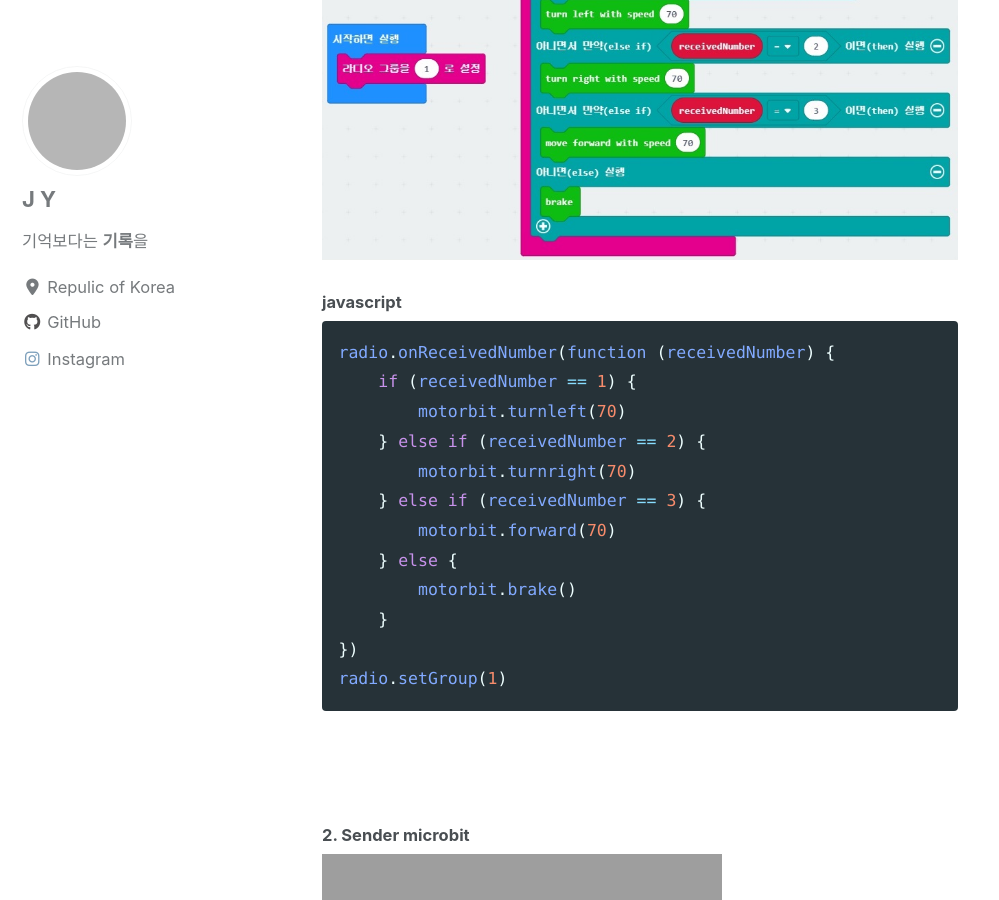
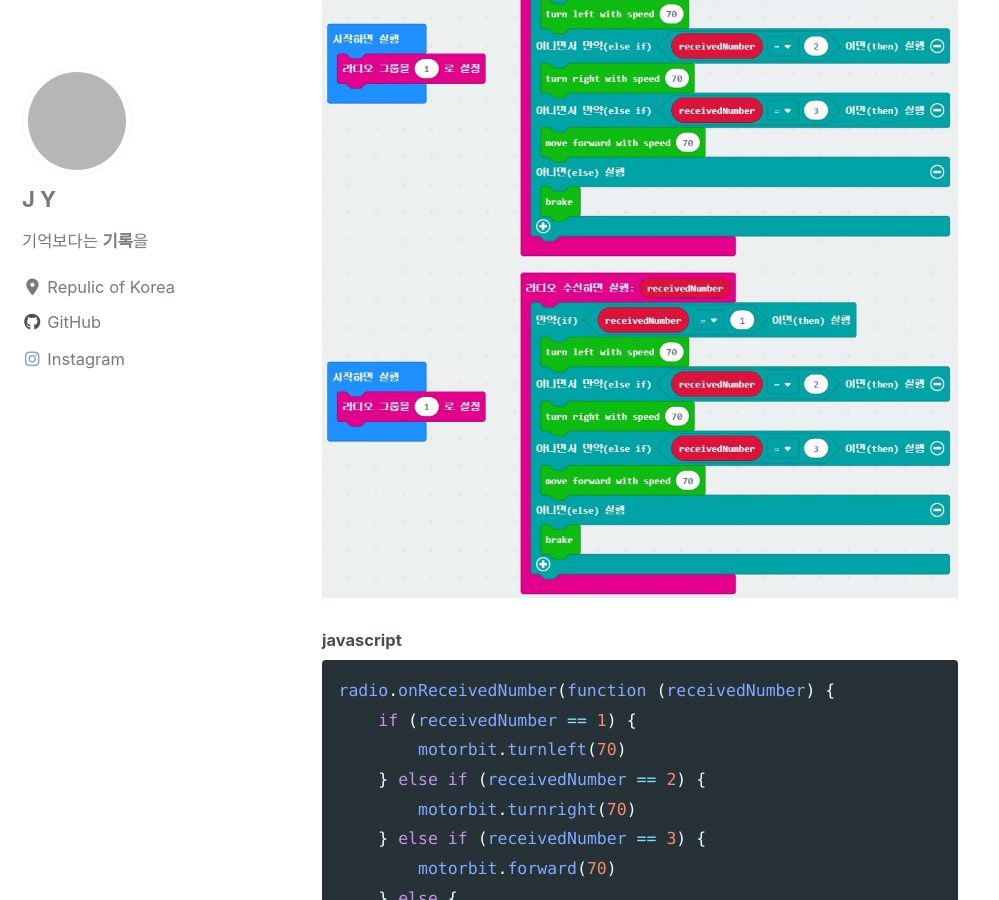
Before and after one commit to Kjaeyun/Kjaeyun.github.io, a Jekyll site: the page built from _posts/2019-12-24-microbit-car.md, in a window 1280 px wide and 900 px high, scrolled down 845 px. Shown: the whole window, without its empty margins (0-999 px from the left). Built offline with Jekyll 4.4.1, drawn with Linux system fonts in a browser that asks for light colours; cached includes are drawn as plain includes; nearby versions of some CDN libraries; grey boxes are pictures that could not be loaded.

Commit message:
Update 2019-12-24-microbit-car.md

````diff
--- a/_posts/2019-12-24-microbit-car.md
+++ b/_posts/2019-12-24-microbit-car.md
@@ -30,6 +30,7 @@ Microbit를 이용한 원격 조종 자동차 제작
 ## 블럭 코딩
 #### 1. Receiver microbit
 ![receiver]({{ site.url }}{{ site.baseurl }}/assets/images/microbit_car/receiver.jpg)
+![receiver]({{ site.url }}{{ site.baseurl }}/assets/images/microbit_car/receiver.jpg)
 ###### javascript
 ```javascript
 radio.onReceivedNumber(function (receivedNumber) {
@@ -47,6 +48,7 @@ radio.setGroup(1)
 ```
 <br><br>
 #### 2. Sender microbit
+![sender]({{ site.url }}{{ site.baseurl }}/assets/images/microbit_car/sender.jpg)
 ![sender]({{ site.url }}{{ site.baseurl }}/assets/images/microbit_car/sender.jpg)
 ##### javascript
 ```javascript
````
